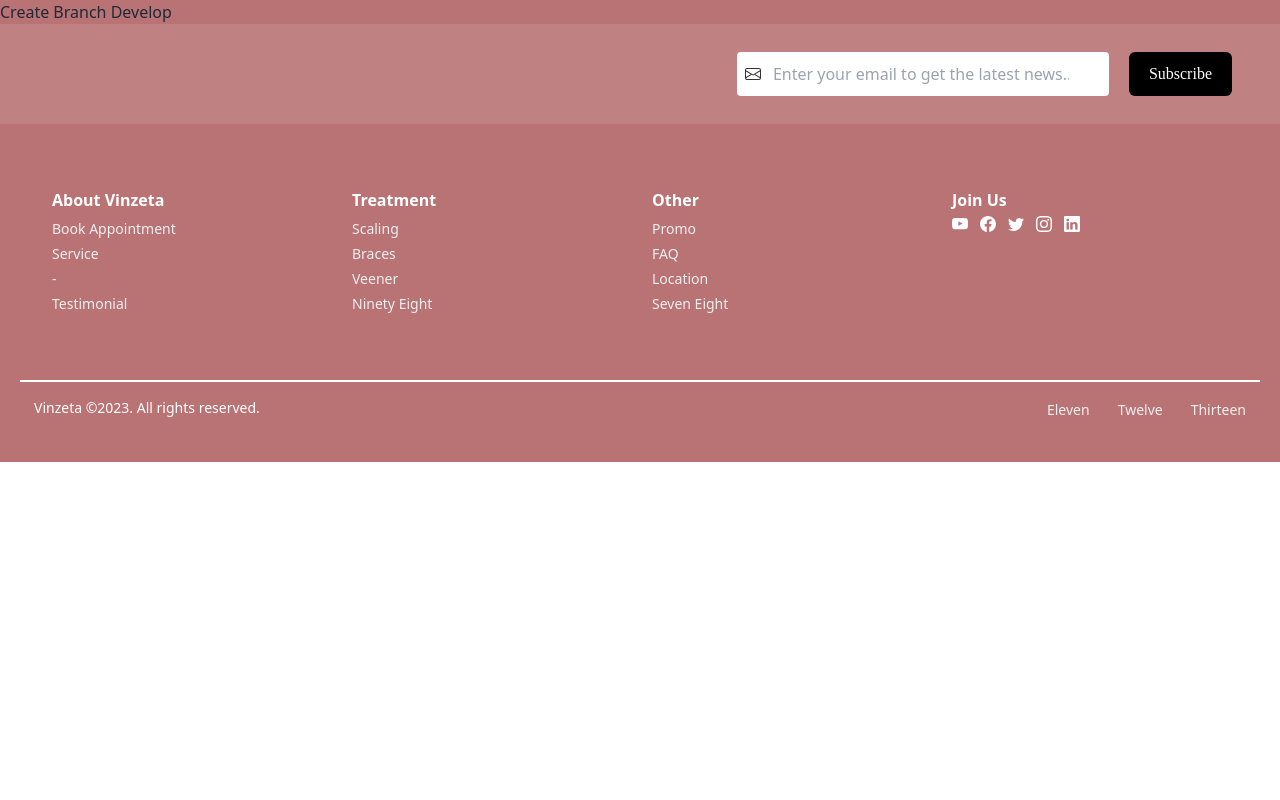
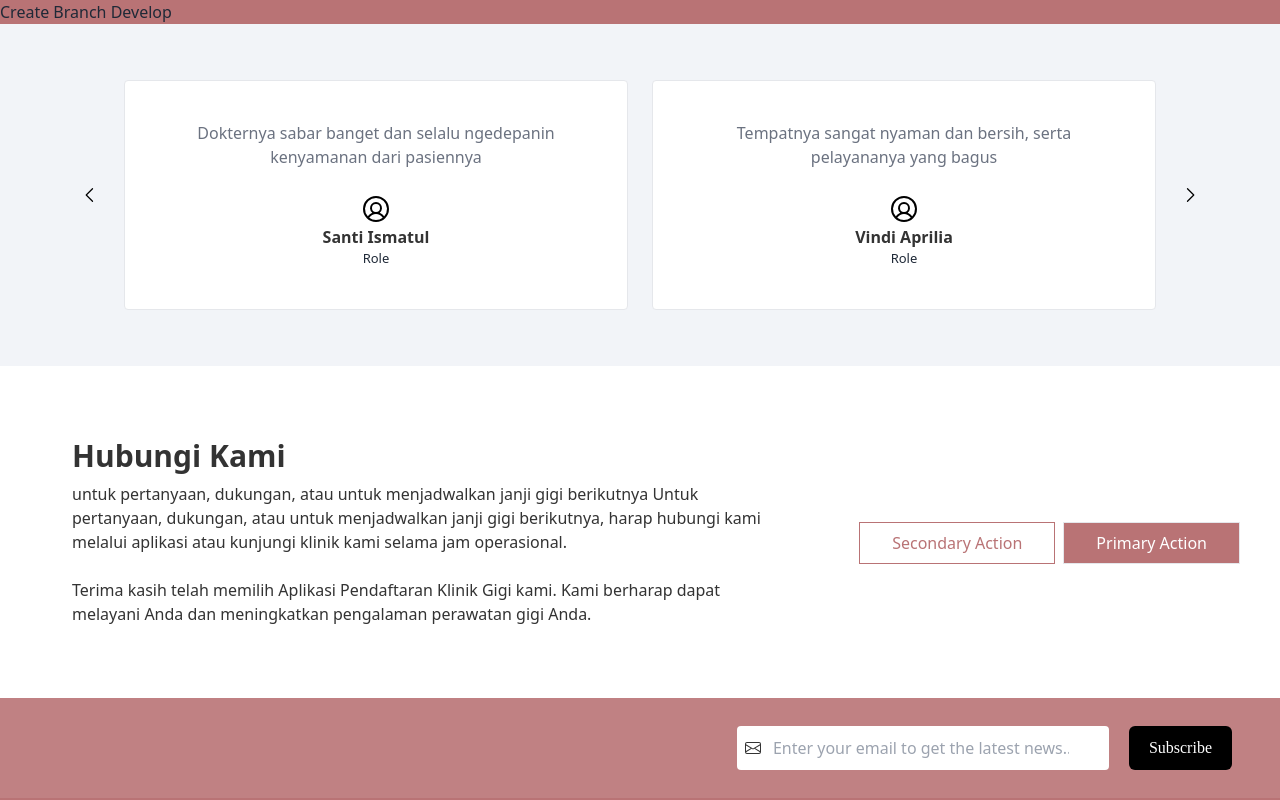
Before and after one commit to anggernuramin/vitalitas-medical-vocasia, a React (Vite) app: page / in a window 1280 px wide. Shown: the top 800 px of the page. Built offline with nearby package versions, Linux system fonts and the light colour scheme.

Commit message:
improvment: page contact dan page profile

```diff
--- a/src/App.jsx
+++ b/src/App.jsx
@@ -1,4 +1,7 @@
+import Profile from "./profile/profile";
+import Contact from "./contact/contact";
 import Footer from "./component/footer-page/Footer";
+
 
 function App() {
   return (
@@ -8,6 +11,8 @@ function App() {
           <h1>Create Branch Develop</h1>
         </div>
         <div>
+          <Profile />
+          <Contact />
           <Footer />
         </div>
       </section>
--- /dev/null
+++ b/src/contact/contact.jsx
@@ -0,0 +1,25 @@
+const Contact = () => {
+    return (
+        <div className="flex flex-wrap items-center justify-between px-10 pt-10 pb-10">
+            <div className="w-full lg:w-2/3 p-8">
+            <h2 className="pb-2 text-[#333] font-bold text-3xl cursor-pointer">Hubungi Kami</h2>
+            <p className="mr-10 text-[#333] text-3sm">untuk pertanyaan, dukungan, atau untuk menjadwalkan janji gigi berikutnya Untuk pertanyaan, dukungan, atau untuk menjadwalkan janji gigi berikutnya, harap hubungi kami melalui aplikasi atau kunjungi klinik kami selama jam operasional.
+            <br /> <br />
+            Terima kasih telah memilih Aplikasi Pendaftaran Klinik Gigi kami. Kami berharap dapat melayani Anda dan meningkatkan pengalaman perawatan gigi Anda.
+            </p>
+            </div>
+            <div className="flex h-[20px]">
+            <button className="flex items-center border px-8 py-5 text-[#B97375] border-[#B97375] hover:bg-pink-300"
+          >
+            Secondary Action
+          </button>
+          <button className="flex items-center border px-8 py-5 bg-[#B97375] ml-2 text-[#FFF] hover:bg-pink-300"
+          >
+            Primary Action
+          </button>
+            </div>
+        </div>
+    );
+}
+
+export default Contact;
--- /dev/null
+++ b/src/profile/Profile.jsx
@@ -0,0 +1,31 @@
+const Profile = () => {
+    return (
+        <div className="flex flex-wrap items-center justify-between bg-[#F2F4F8] px-20 pt-14 pb-14 w-full">
+            <div>
+            <svg xmlns="http://www.w3.org/2000/svg" width="20" height="20" fill="#000000" viewBox="0 0 256 256"><path d="M165.66,202.34a8,8,0,0,1-11.32,11.32l-80-80a8,8,0,0,1,0-11.32l80-80a8,8,0,0,1,11.32,11.32L91.31,128Z"></path></svg>
+            </div>
+            <div className="text-center rounded overflow-hidden border bg-white p-[40px] w-full lg:w-[45%] mb-5 lg:mb-0 hover:bg-transparent">
+                <p className="text-gray-500">Dokternya sabar banget dan selalu ngedepanin kenyamanan dari pasiennya</p>
+                <div className="flex justify-center pt-6">
+                <svg xmlns="http://www.w3.org/2000/svg" width="32" height="32" fill="#000000" viewBox="0 0 256 256"><path d="M128,24A104,104,0,1,0,232,128,104.11,104.11,0,0,0,128,24ZM74.08,197.5a64,64,0,0,1,107.84,0,87.83,87.83,0,0,1-107.84,0ZM96,120a32,32,0,1,1,32,32A32,32,0,0,1,96,120Zm97.76,66.41a79.66,79.66,0,0,0-36.06-28.75,48,48,0,1,0-59.4,0,79.66,79.66,0,0,0-36.06,28.75,88,88,0,1,1,131.52,0Z"></path></svg>
+                </div>
+            <h6 className="font-semibold text-[#333]">Santi Ismatul</h6>
+            <p className="text-[13px]">Role</p>
+            </div>
+
+            <div className="text-center rounded overflow-hidden border bg-white p-[40px] w-full lg:w-[45%] hover:bg-transparent">
+                <p className="text-gray-500">Tempatnya sangat nyaman dan bersih, serta pelayananya yang bagus</p>
+                <div className="flex justify-center pt-6">
+                <svg xmlns="http://www.w3.org/2000/svg" width="32" height="32" fill="#000000" viewBox="0 0 256 256"><path d="M128,24A104,104,0,1,0,232,128,104.11,104.11,0,0,0,128,24ZM74.08,197.5a64,64,0,0,1,107.84,0,87.83,87.83,0,0,1-107.84,0ZM96,120a32,32,0,1,1,32,32A32,32,0,0,1,96,120Zm97.76,66.41a79.66,79.66,0,0,0-36.06-28.75,48,48,0,1,0-59.4,0,79.66,79.66,0,0,0-36.06,28.75,88,88,0,1,1,131.52,0Z"></path></svg>
+                </div>
+            <h6 className="font-semibold text-[#333]">Vindi Aprilia</h6>
+            <p className="text-[13px]">Role</p>
+            </div>
+            <div>
+            <svg xmlns="http://www.w3.org/2000/svg" width="20" height="20" fill="#000000" viewBox="0 0 256 256"><path d="M181.66,133.66l-80,80a8,8,0,0,1-11.32-11.32L164.69,128,90.34,53.66a8,8,0,0,1,11.32-11.32l80,80A8,8,0,0,1,181.66,133.66Z"></path></svg>
+            </div>
+        </div>
+    );
+}
+
+export default Profile;
```
